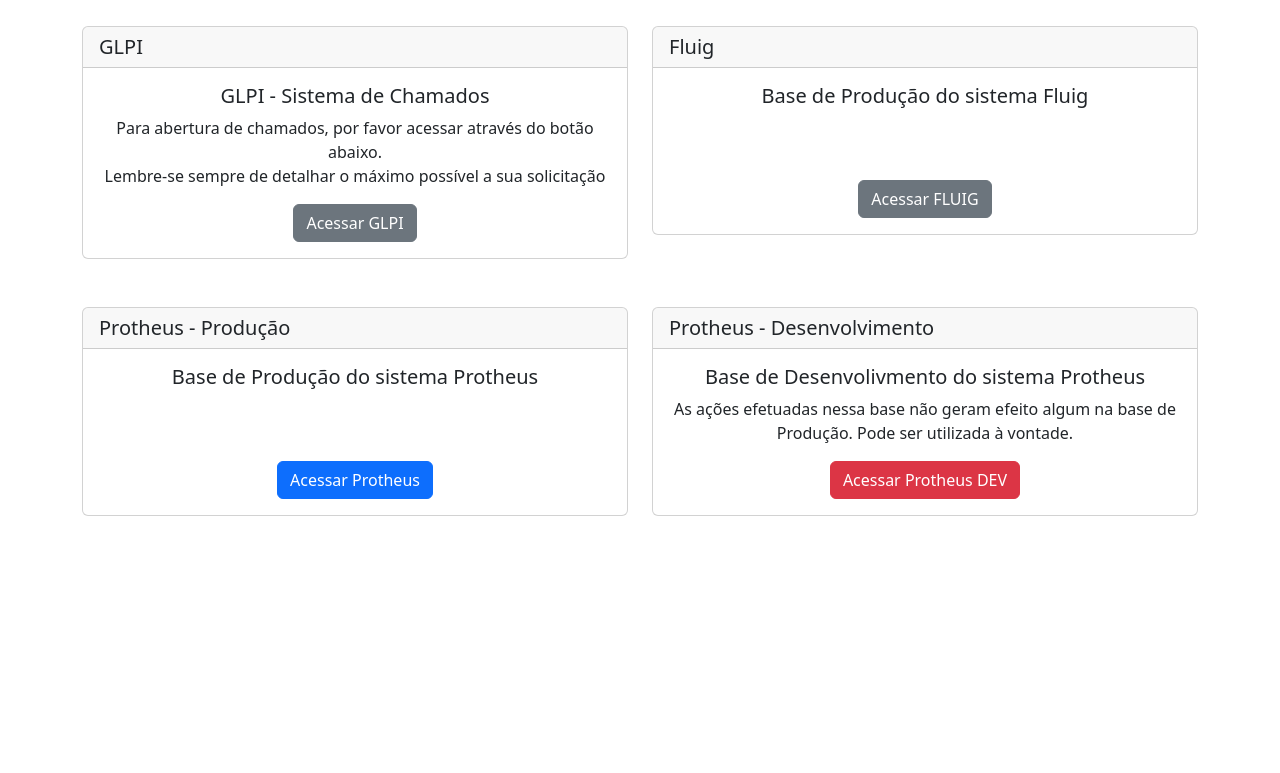
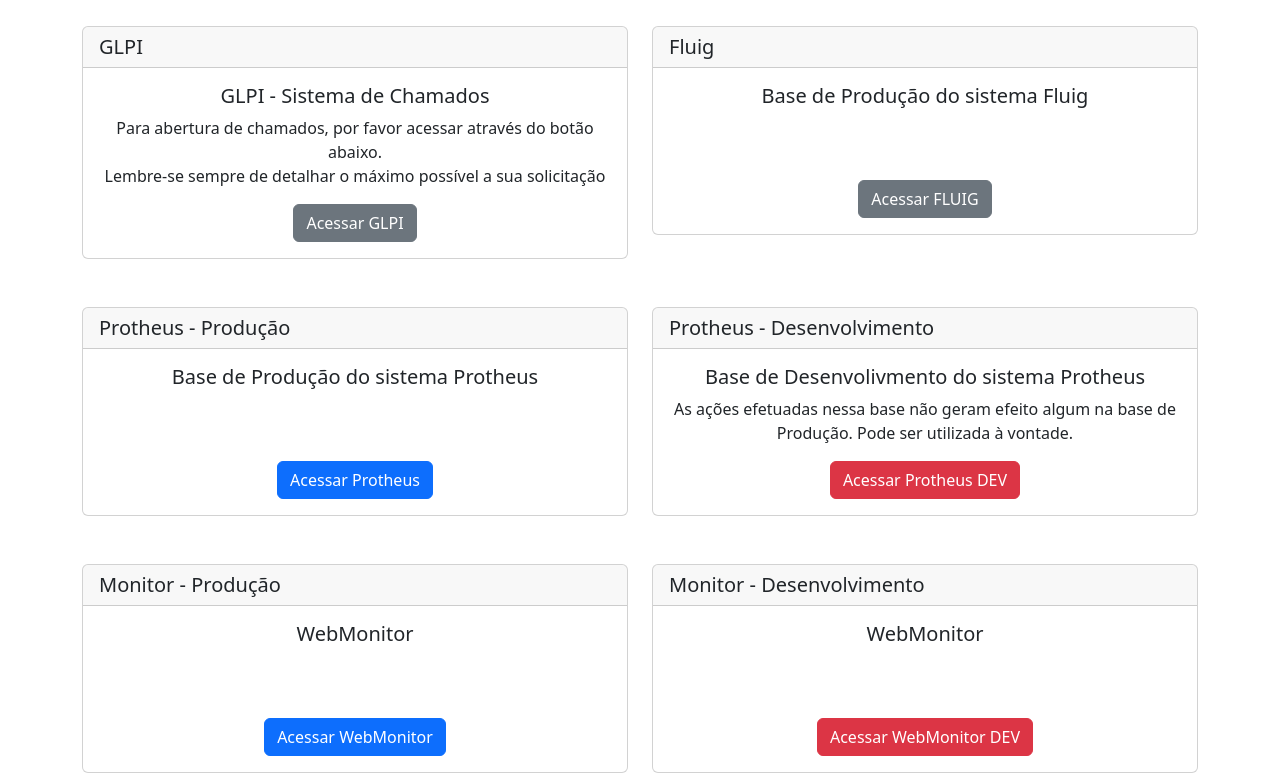
Before and after one commit to IT-BFDIAS/IT-BFDIAS.github.io, a plain HTML site: page index.html in a window 1280 px wide. Shown: the part 321-1094 px from the top of the page. Before the commit the page ends 837 px from the top, so only its background shows below. Drawn offline with nearby package versions, Linux system fonts and the light colour scheme.

Commit message:
Update index.html

```diff
--- a/index.html
+++ b/index.html
@@ -76,6 +76,35 @@
         </div>
     </div>
 
+        <div class="container mt-5">
+        <div class="row">
+            <div class="col-md-6">
+                <div class="card">
+                    <h5 class="card-header">Monitor - Produção</h5>
+                    <div class="card-body">
+                        <h5 class="card-title text-center">WebMonitor</h5>
+                        <p class="card-text text-center">&nbsp;</br>&nbsp;</p>
+                        <div class="text-center">
+                            <a href="http://192.168.0.215:14003/webmonitor/" class="btn btn-primary" target="_blank">Acessar WebMonitor</a>
+                        </div>
+                    </div>
+                </div>
+            </div>
+            <div class="col-md-6">
+                <div class="card">
+                    <h5 class="card-header">Monitor - Desenvolvimento</h5>
+                    <div class="card-body">
+                        <h5 class="card-title text-center">WebMonitor</h5>
+                        <p class="card-text text-center">&nbsp;</br>&nbsp;</p>
+                        <div class="text-center">
+                            <a href="http://192.168.0.215:24003/webmonitor/" class="btn btn-danger" target="_blank">Acessar WebMonitor DEV</a>
+                        </div>
+                    </div>
+                </div>
+            </div>
+        </div>
+    </div>
+
     <!-- Bootstrap JS and Popper.js CDN -->
     <script src="https://cdn.jsdelivr.net/npm/@popperjs/core@2.11.7/dist/umd/popper.min.js"></script>
     <script src="https://cdn.jsdelivr.net/npm/bootstrap@5.3.0/dist/js/bootstrap.min.js"></script>
```
